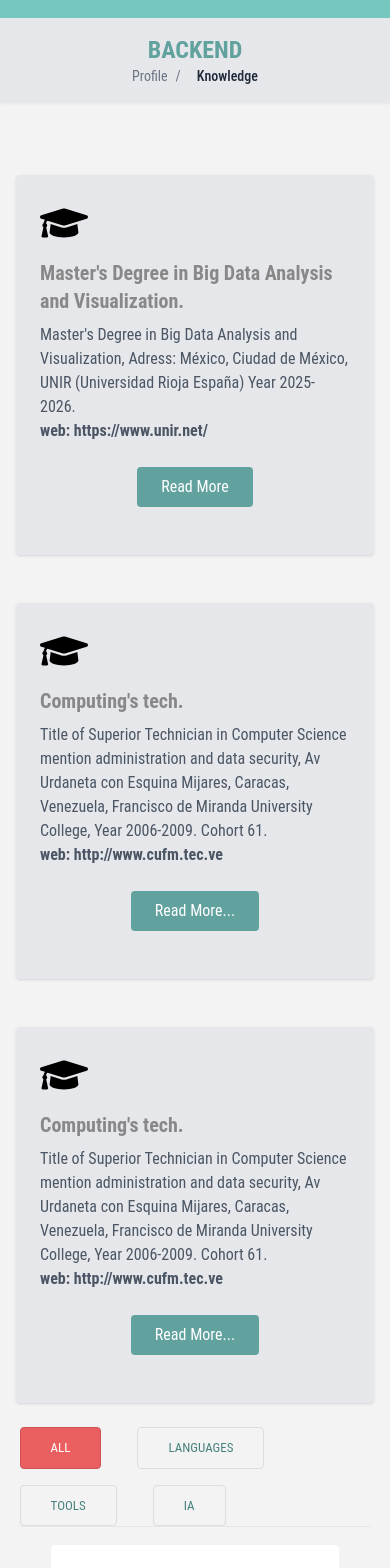
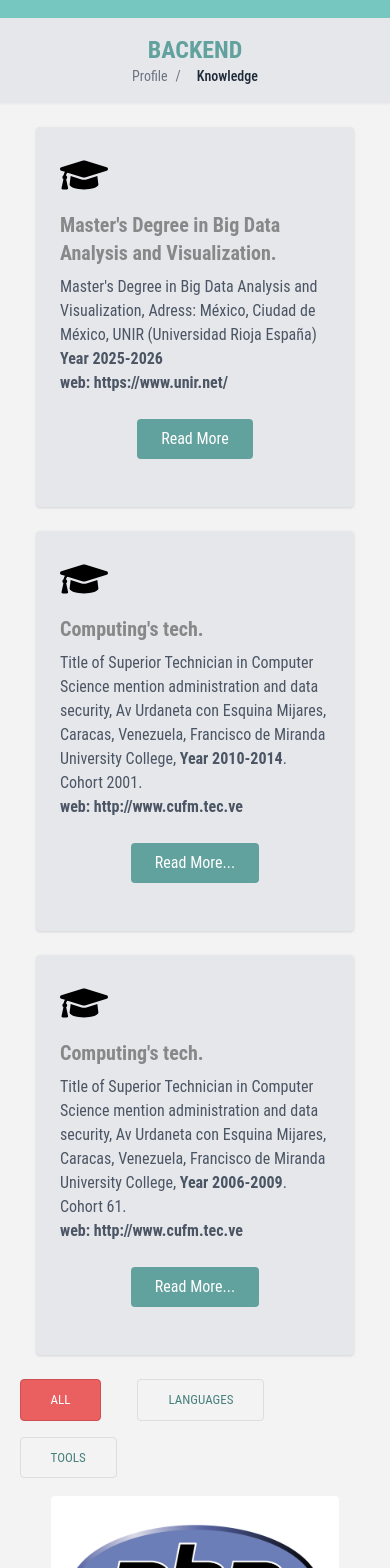
Before and after one commit to LeoSan/leosan.github.com, a React (Vite) app: page /back in a window 390 px wide. Shown: the part 320-1888 px from the top of the page. Built offline with nearby package versions, Linux system fonts and the light colour scheme.

Commit message:
refactor: implement dynamic card filtering in Back page and update ParallaxSection content

```diff
--- a/src/components/Header.jsx
+++ b/src/components/Header.jsx
@@ -46,6 +46,7 @@ export default function Header() {
                 <ul className="sub-menu">
                   <li><Link to="/back">Back-End</Link></li>
                   <li><a href="front.html">Front-End</a></li>
+                  <li><a href="front.html">IA & Data Science</a></li>
                   <li><a href="gestion.html">Project Management</a></li>
                   <li><a href="block.html">Blockchain</a></li>
                 </ul>
--- a/src/components/ParallaxSection.jsx
+++ b/src/components/ParallaxSection.jsx
@@ -6,8 +6,15 @@ export default function ParallaxSection() {
       <div className="parallax">
         <div className="parallax-break break-lg">
           <div className="parallax-capture">
-            Martha Beck, The “yes” is the emotion or inspiration that drives you to follow what you are
-            passionate about; The "but" is the intrusion of fear that prevents you from doing it.
+            Before me, an altar of obsidian and light,
+            eighty-eight keys await in repose.
+            It is not ivory I touch, but the pulse of a cross
+            between the art of the word and the rigorous algorithm.
+
+            And in the silence of the night, when the bug lies in wait,
+            passion turns to stubbornness, fire, and obsession.
+            Until the final deploy marks the date,
+            and the machine obeys my heart.
           </div>
         </div>
       </div>
--- a/src/index.css
+++ b/src/index.css
@@ -9,4 +9,15 @@
   body {
     @apply bg-neutral-100 text-neutral-700 font-sans;
   }
+
+  .activo {
+    @apply active border-primary text-primary hover:bg-primary hover:text-white;
+  }
+
+  .inactivo {
+    @apply border-gray-300 text-gray-600 hover:bg-primary hover:text-white hover:border-primary;
+  }
+
+
+
 }
--- a/src/pages/Back.jsx
+++ b/src/pages/Back.jsx
@@ -1,60 +1,53 @@
-import React, { useEffect } from 'react';
+import React, { useEffect, useState } from 'react';
 import { Link } from 'react-router-dom';
 import { FaGraduationCap } from 'react-icons/fa';
-import list_cards from '../assets/data/back.js';
+import list_cards from '../data/back.js';
 import Card from '../components/ux/Card.tsx';
 
 const list_cards_back = list_cards;
 
+export default function Back() {
+	const [activeFilter, setActiveFilter] = useState('all');
 
-
-export default function Back() {
-	useEffect(() => {
-		// Si tenían scripts de animaciones en la pagina, acá se ejecutarían.
-		// mixitup se requiere instanciar si el DOM cambia, pero como en React la idea es
-		// controlarlo, vamos a dejarlo como diseño estático a menos que se re-implemente.
-	}, []);
+	const filteredCards = list_cards_back.filter(card => {
+		if (activeFilter === 'all') return true;
+		if (activeFilter === 'lenguaje') return card.tipo === 'lenguaje';
+		if (activeFilter === 'app') return card.tipo === 'app';
+		return true;
+	});
 
 	return (
 		<div className="font-sans antialiased text-neutral-700 bg-neutral-100 min-h-screen">
-
-			{/* start Titulo */}
 			<div className="bg-gray-200 shadow-sm border-b py-4">
 				<div className="container mx-auto px-4">
 					<div className="flex flex-col md:flex-row justify-between items-center">
 						<h3 className="style pull-left text-2xl font-bold uppercase text-primary">backend</h3>
 						<ol className="pull-right flex space-x-2 text-sm text-gray-500">
-							<li><Link className="hover:text-primary transition-colors" to="/">Profile</Link>
+							<li>
+								<Link className="hover:text-primary transition-colors" to="/">Profile</Link>
 								<span className="mx-2">/</span></li>
-							<li className="active font-medium text-gray-800">Knowledge</li>
+							<li className="active font-medium text-gray-800 font-bold">Knowledge</li>
 						</ol>
-						<div className="clearfix"></div>
 					</div>
 				</div>
 			</div>
-			{/* end Titulo */}
 
-			{/* start Animacion de Lenguajes y Herramientas */}
-			<div className="py-12">
-				<div className=" mx-auto px-4">
-					<div >
-						<br />
-
+			<div className="mt-6 mx-auto px-4">
+				<div className="px-5">
 					<div className="bg-gray-200 p-6 rounded shadow mb-6 flex flex-col md:flex-row items-center gap-6">
 						<div className="flex-1">
 							<span className="active text-black block mb-3">
 								<FaGraduationCap className="text-5xl" />
 							</span>
 							<h3 className="text-xl font-bold mb-2">Master's Degree in Big Data Analysis and Visualization.</h3>
-								<p className="text-gray-600">Master's Degree in Big Data Analysis and Visualization,  Adress: México,  Ciudad de México, UNIR (Universidad Rioja España) Year 2025-2026. <br /> <strong>web: https://www.unir.net/ </strong></p>
+							<p className="text-gray-600">Master's Degree in Big Data Analysis and Visualization,  Adress: México,  Ciudad de México, UNIR (Universidad Rioja España) <span className='font-bold'>Year 2025-2026</span> <br /> <strong>web: https://www.unir.net/ </strong></p>
 						</div>
 						<div className="">
-								<a href="https://github.com/LeoSan/MaestriaAnalisisDatosBigData_UNIR_2024" className="btn bg-primary text-white px-6 py-2 rounded hover:bg-primary-dark transition-colors inline-block" target="_blank" rel="noreferrer">Read More</a>
+							<a href="https://estudiar.unir.net/mx/mx-esp-ma-ing-maestria-big-data/?utm_source=GOOGLE-BUSQ&utm_medium=Search&utm_campaign=UNIRMX_LT_MX_FIG_IG_MO_X_AnalisVisuaDatoMasiv-151635_MAR_X_LWEB_GLOB_MX_PROD_AO_GOOGLE-BUS_BUS_ESP_X_X&utm_content=MX_MX_FIG_IG_MO_X_AnalisVisuaDatoMasiv-151635_MAR_BUSQ_MaestriaCienciaDatos_TXT_CPC_GOOGLE-BUS_MIX_X_X_X&bi_campaignid=20185481247&bi_adgroupid=149547899996&gad_source=1&gad_campaignid=20185481247&gclid=EAIaIQobChMIsI-uhrfNkwMVThJECB1ATAXsEAAYASAAEgKlFfD_BwE" className="btn bg-primary text-white px-6 py-2 rounded hover:bg-primary-dark transition-colors inline-block" target="_blank" rel="noreferrer">Read More</a>
 						</div>
 						<div className="clearfix"></div>
 					</div>
 
-						<br />
 					<div className="bg-gray-200 p-6 rounded shadow mb-6 flex flex-col md:flex-row items-center gap-6">
 						<div className="flex-1">
 							<span className="active text-black block mb-3">
@@ -62,7 +55,7 @@ export default function Back() {
 							</span>
 							<span className="active text-primary block mb-3"><i className="fa fa-mortar-board fa-4x text-5xl"></i></span>
 							<h3 className="text-xl font-bold mb-2">Computing's tech.</h3>
-								<p className="text-gray-600">Title of Superior Technician in Computer Science mention administration and data security, Av Urdaneta con Esquina Mijares, Caracas, Venezuela, Francisco de Miranda University College, Year 2006-2009. Cohort 61. <br /> <strong>web: http://www.cufm.tec.ve </strong></p>
+							<p className="text-gray-600">Title of Superior Technician in Computer Science mention administration and data security, Av Urdaneta con Esquina Mijares, Caracas, Venezuela, Francisco de Miranda University College, <span className='font-bold'>Year 2010-2014</span>. Cohort 2001. <br /> <strong>web: http://www.cufm.tec.ve </strong></p>
 						</div>
 						<div className="">
 							<a href="https://cufm.terna.net/" className="btn bg-primary text-white px-6 py-2 rounded hover:bg-primary-dark transition-colors inline-block" target="_blank" rel="noreferrer">Read More...</a>
@@ -70,8 +63,6 @@ export default function Back() {
 						<div className="clearfix"></div>
 					</div>
 
-
-						<br />
 					<div className="bg-gray-200 p-6 rounded shadow mb-6 flex flex-col md:flex-row items-center gap-6">
 						<div className="flex-1">
 							<span className="active text-black block mb-3">
@@ -79,34 +70,31 @@ export default function Back() {
 							</span>
 							<span className="active text-primary block mb-3"><i className="fa fa-mortar-board fa-4x text-5xl"></i></span>
 							<h3 className="text-xl font-bold mb-2">Computing's tech.</h3>
-								<p className="text-gray-600">Title of Superior Technician in Computer Science mention administration and data security, Av Urdaneta con Esquina Mijares, Caracas, Venezuela, Francisco de Miranda University College, Year 2006-2009. Cohort 61. <br /> <strong>web: http://www.cufm.tec.ve </strong></p>
+							<p className="text-gray-600">Title of Superior Technician in Computer Science mention administration and data security, Av Urdaneta con Esquina Mijares, Caracas, Venezuela, Francisco de Miranda University College, <span className='font-bold'>Year 2006-2009</span>. Cohort 61. <br /> <strong>web: http://www.cufm.tec.ve </strong></p>
 						</div>
 						<div className="">
 							<a href="https://cufm.terna.net/" className="btn bg-primary text-white px-6 py-2 rounded hover:bg-primary-dark transition-colors inline-block" target="_blank" rel="noreferrer">Read More...</a>
 						</div>
 						<div className="clearfix"></div>
 					</div>
+				</div>
 
-
-						<ul className="clearfix flex flex-wrap gap-4 mb-8 justify-start border-b pb-4" id="filters">
-							<li><span data-filter="leng app ia" className="filter active px-4 py-2 border border-primary text-primary rounded-full cursor-pointer hover:bg-primary hover:text-white transition-colors">All</span></li>
-							<li><span data-filter="leng" className="filter px-4 py-2 border border-gray-300 text-gray-600 rounded-full cursor-pointer hover:bg-primary hover:text-white hover:border-primary transition-colors">Languages</span></li>
-							<li><span data-filter="app" className="filter px-4 py-2 border border-gray-300 text-gray-600 rounded-full cursor-pointer hover:bg-primary hover:text-white hover:border-primary transition-colors">Tools</span></li>
-							<li><span data-filter="ia" className="filter px-4 py-2 border border-gray-300 text-gray-600 rounded-full cursor-pointer hover:bg-primary hover:text-white hover:border-primary transition-colors">IA</span></li>
+				<ul id="filters" className="flex flex-wrap gap-4 justify-start" >
+					<li><span onClick={() => setActiveFilter('all')} className={`filter px-4 py-2 border rounded-full cursor-pointer transition-colors ${activeFilter === 'all' ? 'activo' : 'inactivo'}`}>All</span></li>
+					<li><span onClick={() => setActiveFilter('lenguaje')} className={`filter px-4 py-2 border rounded-full cursor-pointer transition-colors ${activeFilter === 'lenguaje' ? 'activo' : 'inactivo'}`}>Languages</span></li>
+					<li><span onClick={() => setActiveFilter('app')} className={`filter px-4 py-2 border rounded-full cursor-pointer transition-colors ${activeFilter === 'app' ? 'activo' : 'inactivo'}`}>Tools</span></li>
 				</ul>
 
 				<div id="portfoliolist" className="flex flex-wrap justify-center gap-6">
 
 					{/* Items */}
-							{list_cards_back.map((card, index) => (
+					{filteredCards.map((card, index) => (
 						<Card key={index} card={card} />
 					))}
 
 				</div>
+			</div>
 
-					</div>
-				</div>
-			</div>
 		</div>
 	);
 }
```
Also changed, not shown: src/components/MainSlider.jsx (+18 -18 lines), src/data/back.js (renamed from src/assets/data/back.js). Lines whose indentation alone changed are shown as unchanged.
